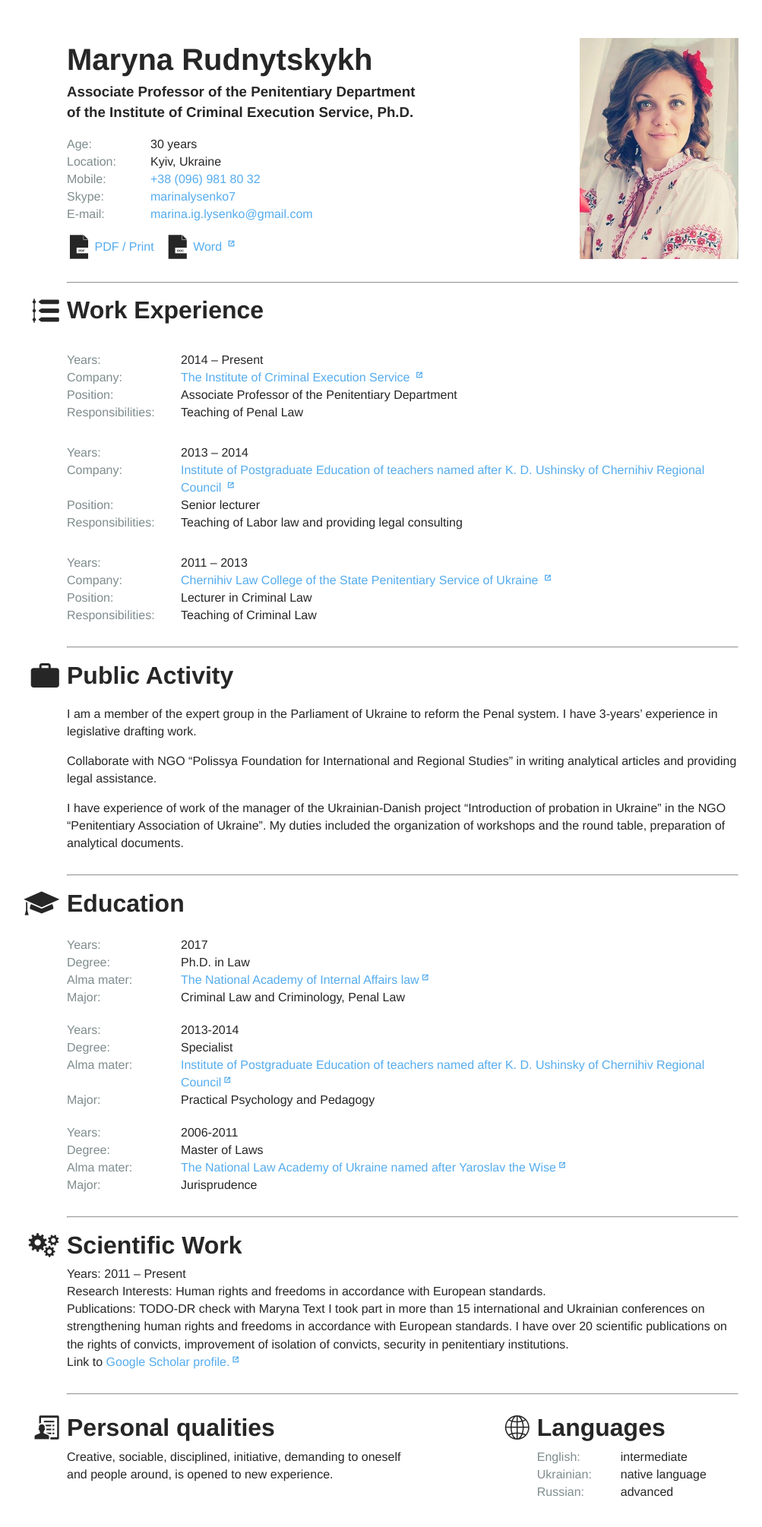
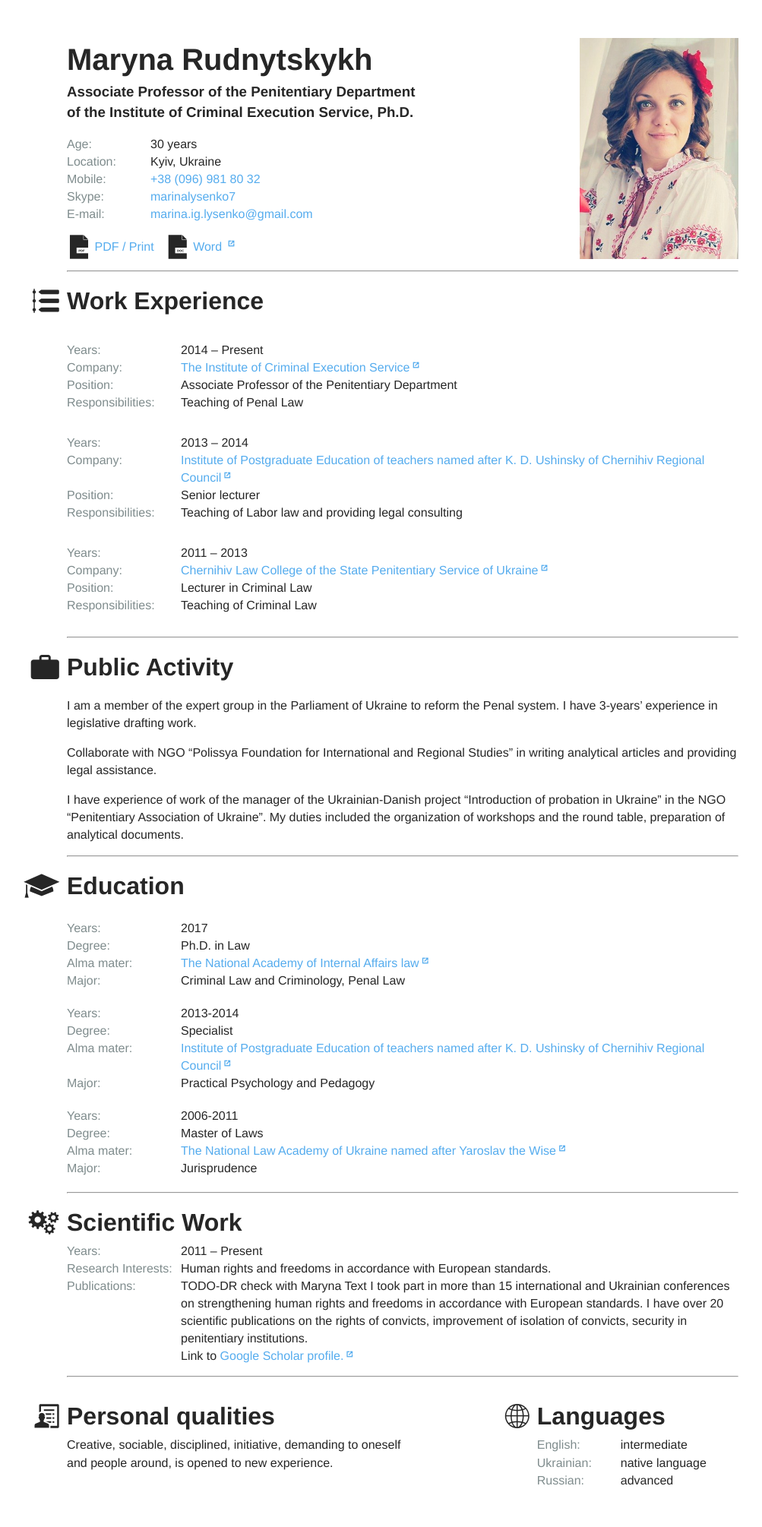
Before and after one commit to rudnitskih/lysenko_sv, a Jekyll site: the page built from index.md, in a window 1280 px wide. Shown: the whole page at 76% size, without its empty margins (110-1113 px from the left). Built offline with Jekyll 4.4.1, drawn with Linux system fonts in a browser that asks for light colours; some web fonts are replaced; before the commit the page ends 1975 px from its top, so only the background shows below that.

Commit message:
Style refactoring

```diff
--- a/_includes/experience.html
+++ b/_includes/experience.html
@@ -15,9 +15,7 @@
                 <a itemprop="name"
                    href="//{{ item.company.url }}"
                    title="{{ item.company.url }}"
-                   target="_blank">
-                    {{ item.company.name }}
-                </a>
+                   target="_blank">{{ item.company.name }}</a>
                 {% else %}
                 {{ item.company.name }}
                 {% endif %}
--- a/_includes/main-info.html
+++ b/_includes/main-info.html
@@ -7,14 +7,14 @@
             <h3 class="main-info__subtitle" itemprop="jobTitle">{{ mainInfo.position }}</h3>
         </div>
 
-        <dl class="main-info__list">
+        <div class="main-info__list">
             {% for item in {{mainInfo.items}} %}
-                <div class="key-value-item">
+                <dl class="key-value-item">
                     <dt class="key-value-item__key key-value-item__key_small">{{ item.key }}:</dt>
                     <dd class="key-value-item__value">{{ item.value }}</dd>
-                </div>
+                </dl>
             {% endfor %}
-        </dl>
+        </div>
 
         <div class="main-info__links">
             {% for link in {{site.data.links}} %}
--- a/_includes/scientific-work.html
+++ b/_includes/scientific-work.html
@@ -1,18 +1,18 @@
 {% assign scientificWork = site.data.scientific_work %}
 
 <div class="scientific-work">
-    <div class="scientific-work__item">
-        <span class="scientific-work__label">Years:</span>
-        <span class="scientific-work__value">{{ scientificWork.duration }}</span>
+    <div class="key-value-item">
+        <span class="key-value-item__key">Years:</span>
+        <span class="key-value-item__value">{{ scientificWork.duration }}</span>
     </div>
 
-    <div class="scientific-work__item">
-            <span class="scientific-work__label">Research Interests:</span>
-        <span class="scientific-work__value">{{ scientificWork.description }}</span>
+    <div class="key-value-item">
+        <span class="key-value-item__key">Research Interests:</span>
+        <span class="key-value-item__value">{{ scientificWork.description }}</span>
     </div>
 
-    <div class="scientific-work__item">
-        <span class="scientific-work__label">Publications:</span>
-        <span class="scientific-work__value">{{ scientificWork.achievements }}</span>
+    <div class="key-value-item">
+        <span class="key-value-item__key">Publications:</span>
+        <span class="key-value-item__value">{{ scientificWork.achievements }}</span>
     </div>
 </div>
--- a/_sass/_general.scss
+++ b/_sass/_general.scss
@@ -8,36 +8,53 @@
   font-family: "Helvetica", sans-serif;
   line-height: 1.44;
   color: #262626;
+
+  @media print {
+    & {
+      font-size: 13px
+    }
+  }
+
+  @media screen and (max-width: 767px) {
+    margin: 10px 0;
+  }
+
+  @media (min-width: 768px), print {
+    margin: 50px 0;
   }
 
   @media print {
-  body {
-    font-size: 13px
+    margin: 0;
   }
 }
 
 h1, .h1 {
   margin: .4em 0 .1em;
+
+  @media print {
+    font-size: 23px;
+    margin: .1em 0;
+  }
+}
+
+h3, .h3 {
+  @media print {
+    font-size: 15px;
+  }
 }
 
 a {
   color: #55acee;
   text-decoration: none;
   transition: color 0.15s;
+
+  &:hover,
+  &:focus {
+    color: #006daa;
   }
 
-a:hover, a:focus {
-  color: #006daa
-}
-
-@media print {
-  a {
-    color: inherit
-  }
-}
-
-a[href^="//"],
-a[href^="http"] {
+  &[href^="//"],
+  &[href^="http"] {
     &:after {
       content: "\e900";
       position: relative;
@@ -54,76 +71,57 @@
       -webkit-font-smoothing: antialiased;
       -moz-osx-font-smoothing: grayscale
     }
-}
 
     @media print {
-  a[href*="//"]:after {
-    content: ''
+      &:after {
+        content: '';
       }
     }
-
-@media print {
-  h1, .h1 {
-    font-size: 25px;
-    margin: 0
-  }
-  h2, .h2 {
-    font-size: 20px
   }
 }
 
 .visible-print {
   display: none;
-}
 
   @media print {
-  .visible-print {
-    display: block
+    display: block;
   }
 }
 
 .container {
   margin: 0 auto;
+
+  @media screen and (min-width: 1024px) {
+    width: 884px;
   }
 
-@media screen and (min-width: 1024px) {
-  .container {
-    width: 884px
+  @media (min-width: 768px) and (max-width: 1023px), print {
+    width: 708px;
+  }
+
+  @media screen and (max-width: 767px) {
+    margin: 0 10px;
   }
 }
 
-@media (min-width: 768px) and (max-width: 1023px), print {
-  .container {
-    width: 708px
-  }
-}
-
-@media screen and (max-width: 767px) {
-  .container {
-    margin: 0 10px
-  }
-}
-
+.separator {
   @media (min-width: 768px), print {
-  .separator {
-    margin-top: 30px
-  }
-}
-
-@media print {
-  .separator {
-    margin-top: 5px
+    margin: 15px 0;
   }
 }
 
 .two-sections {
   display: flex;
+  flex-wrap: wrap;
 
   .section {
-    flex: 0 0 50%;
+    flex: 1 0 50%;
+    min-width: 350px;
 
     &_languages {
+      @media screen and (min-width: 1024px), print {
         padding-left: 20%;
       }
     }
   }
+}
--- a/_sass/blocks/_main-info.scss
+++ b/_sass/blocks/_main-info.scss
@@ -1,17 +1,10 @@
 .main-info {
   @media screen and (max-width: 767px) {
-    margin-top: 10px;
     font-size: 15px
   }
 
-  @media (min-width: 768px), print {
+  @media screen and (min-width: 768px), print {
     display: flex;
-    margin-top: 50px;
-  }
-
-  @media print {
-    font-size: 13px;
-    margin-top: 0;
   }
 
   &__title {
@@ -53,6 +46,10 @@
     }
   }
 
+  &__list {
+    margin: 1em 0;
+  }
+
   &__links {
     display: flex;
     flex-wrap: wrap;
```
Lines whose indentation alone changed are shown as unchanged.
